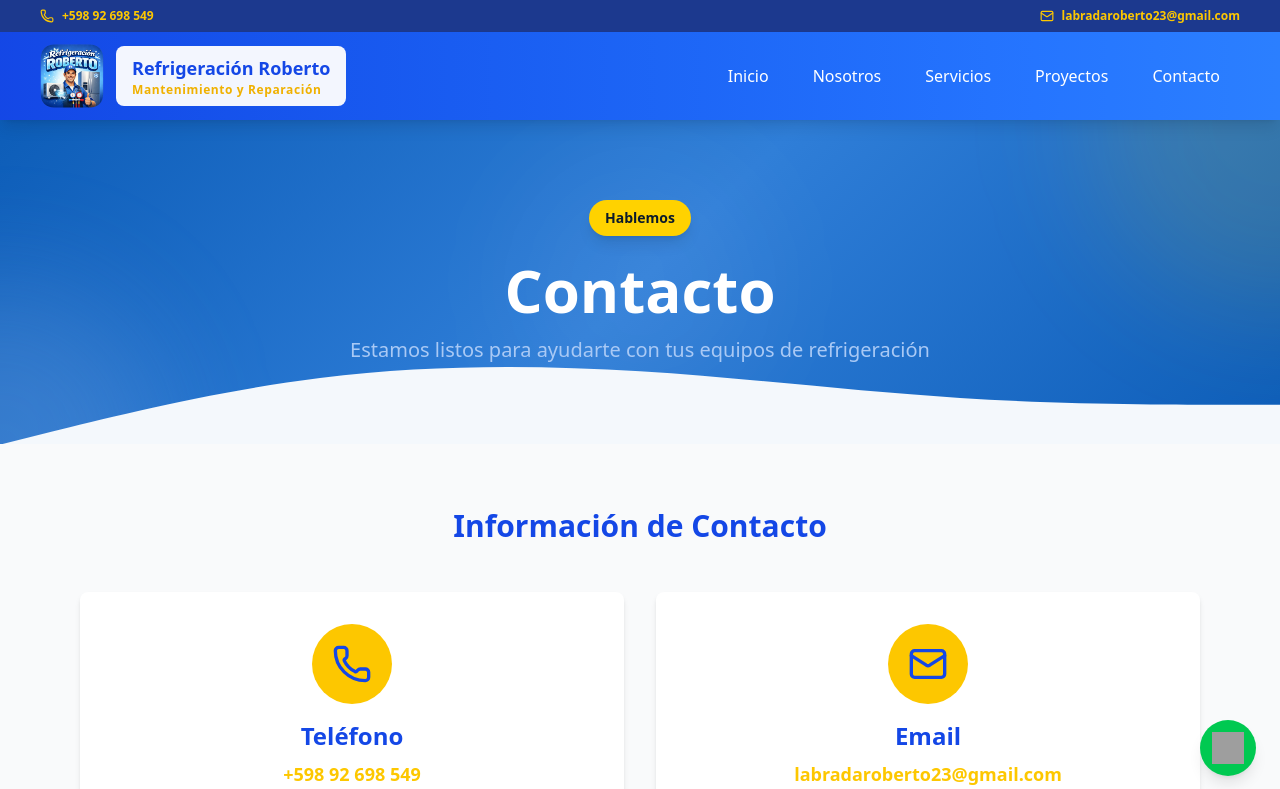
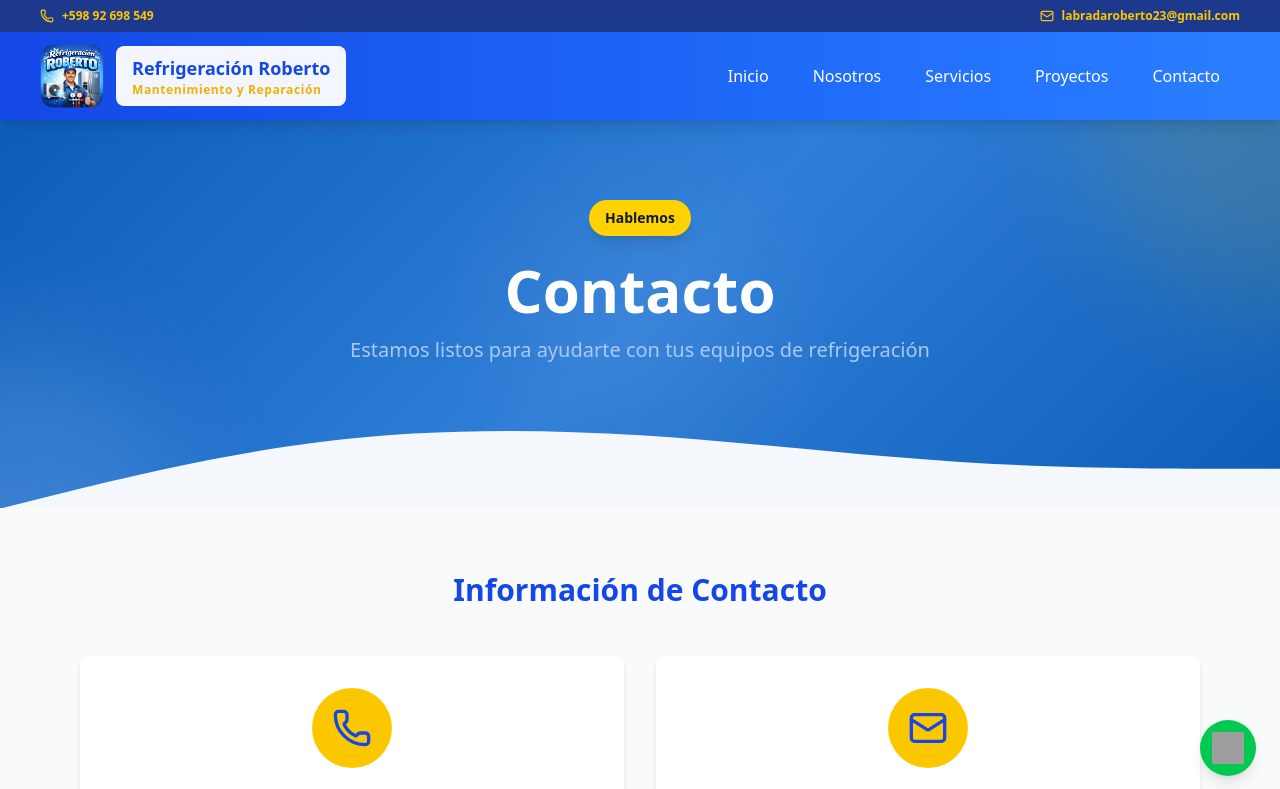
Before and after one commit to Rodolf-GitHub/refrigeracion_roberto, a Vue app: page /contacto in a window 1280 px wide. Shown: the top 789 px of the page. Built offline with nearby package versions, Linux system fonts and the light colour scheme; grey boxes are pictures that could not be loaded.

Commit message:
fix: ajustar estilos en el componente PageHero para mejorar la superposición y el diseño

```diff
--- a/src/components/PageHero.vue
+++ b/src/components/PageHero.vue
@@ -18,7 +18,7 @@ defineProps<{
       <div class="blob blob-white" />
     </div>
 
-    <div class="relative w-full px-6 md:px-10 py-20 text-center">
+    <div class="relative z-10 w-full px-6 md:px-10 pt-20 pb-36 text-center">
       <span
         v-if="badge"
         class="inline-block px-4 py-2 bg-[#ffd200] text-[#0b1a2b] text-sm font-bold rounded-full mb-6 shadow-lg"
@@ -36,7 +36,7 @@ defineProps<{
     </div>
 
     <!-- Ola divisora -->
-    <div class="absolute bottom-0 left-0 right-0 leading-none">
+    <div class="absolute bottom-0 left-0 right-0 leading-none z-0">
       <svg
         viewBox="0 0 1440 120"
         fill="none"
```
